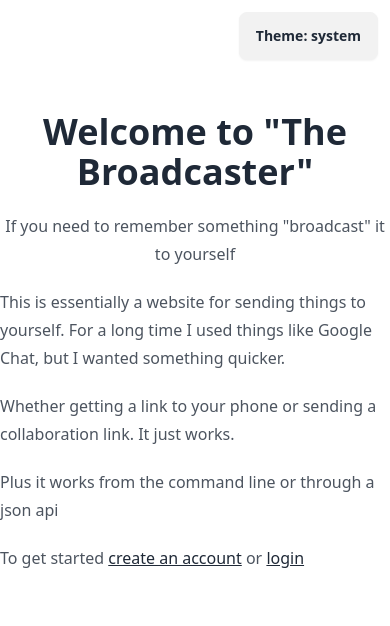
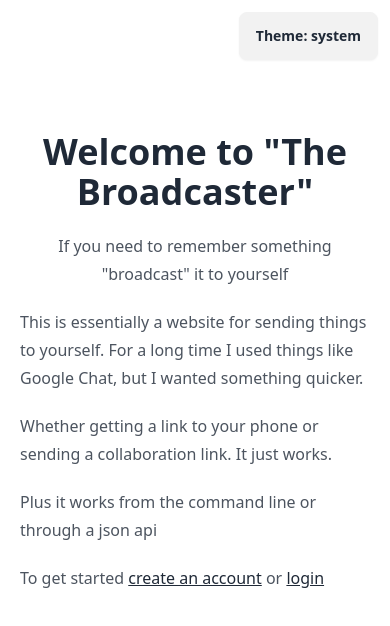
Before and after one commit to anbcodes/broadcaster, a SvelteKit app: page / in a window 390 px wide. Shown: the top 626 px of the page. Built offline with nearby package versions, Linux system fonts and the light colour scheme; no server answers; the database is empty.

Commit message:
added padding for mobile

```diff
--- a/src/routes/+layout.svelte
+++ b/src/routes/+layout.svelte
@@ -8,6 +8,6 @@
 		<button class="btn m-3">Theme: {data.theme}</button>
 	</form>
 </div>
-<main class="max-w-[800px] mx-auto">
+<main class="max-w-[800px] mx-auto p-5">
 	{@render children()}
 </main>
```
